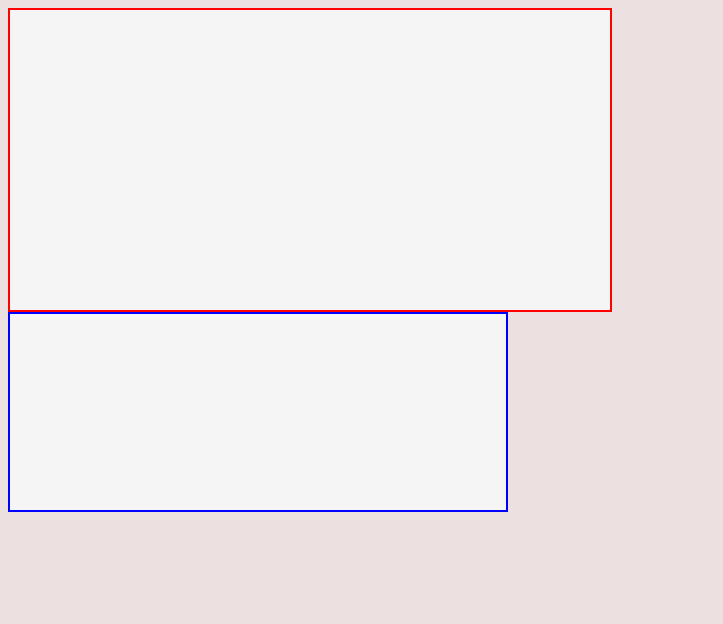
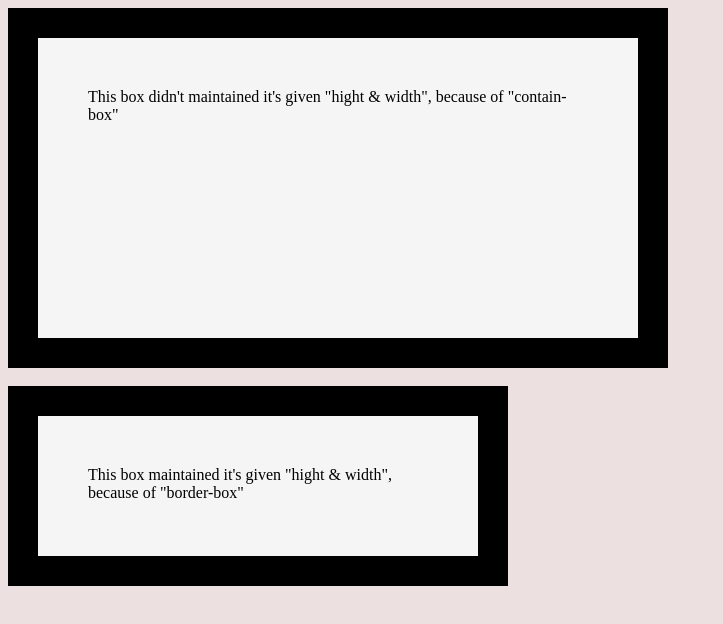
Before and after one commit to bond007key/css, a plain HTML site: page box-sizing--border-box/bytegrad/index.html in a window 1280 px wide. Shown: the whole page, without its empty margins (0-723 px from the left). Drawn offline with Linux system fonts and the light colour scheme.

Commit message:
box-sizing - done

```diff
--- a/box-sizing--border-box/bytegrad/index.html
+++ b/box-sizing--border-box/bytegrad/index.html
@@ -3,7 +3,12 @@
         <link rel="stylesheet" href="style.css">
     </head>
     <body>
-        <div class="box-1"></div>
-        <div class="box-2"></div>
+        <div class="box-1">
+            This box didn't maintained it's given "hight & width", because of "contain-box"
+        </div>
+        <br>
+        <div class="box-2">
+            This box maintained it's given "hight & width", because of "border-box"
+        </div>
     </body>
 </html>
--- a/box-sizing--border-box/bytegrad/style.css
+++ b/box-sizing--border-box/bytegrad/style.css
@@ -4,21 +4,23 @@ body{
 .box-1{
     box-sizing: content-box;
     padding: 50px;
+    border: 30px solid black;
 }
 .box-2{
     box-sizing: border-box;
     padding: 50px;
+    border: 30px solid black;
 }
 /*******************************************************/
 .box-1{
     width: 500px;
     height: 200px;
-    border: 2px solid red;
+    /* border: 2px solid red; */
     background-color: whitesmoke;
 }
 .box-2{
     width: 500px;
     height: 200px;
-    border: 2px solid blue;
+    /* border: 2px solid blue; */
     background-color: whitesmoke;
 }
```
